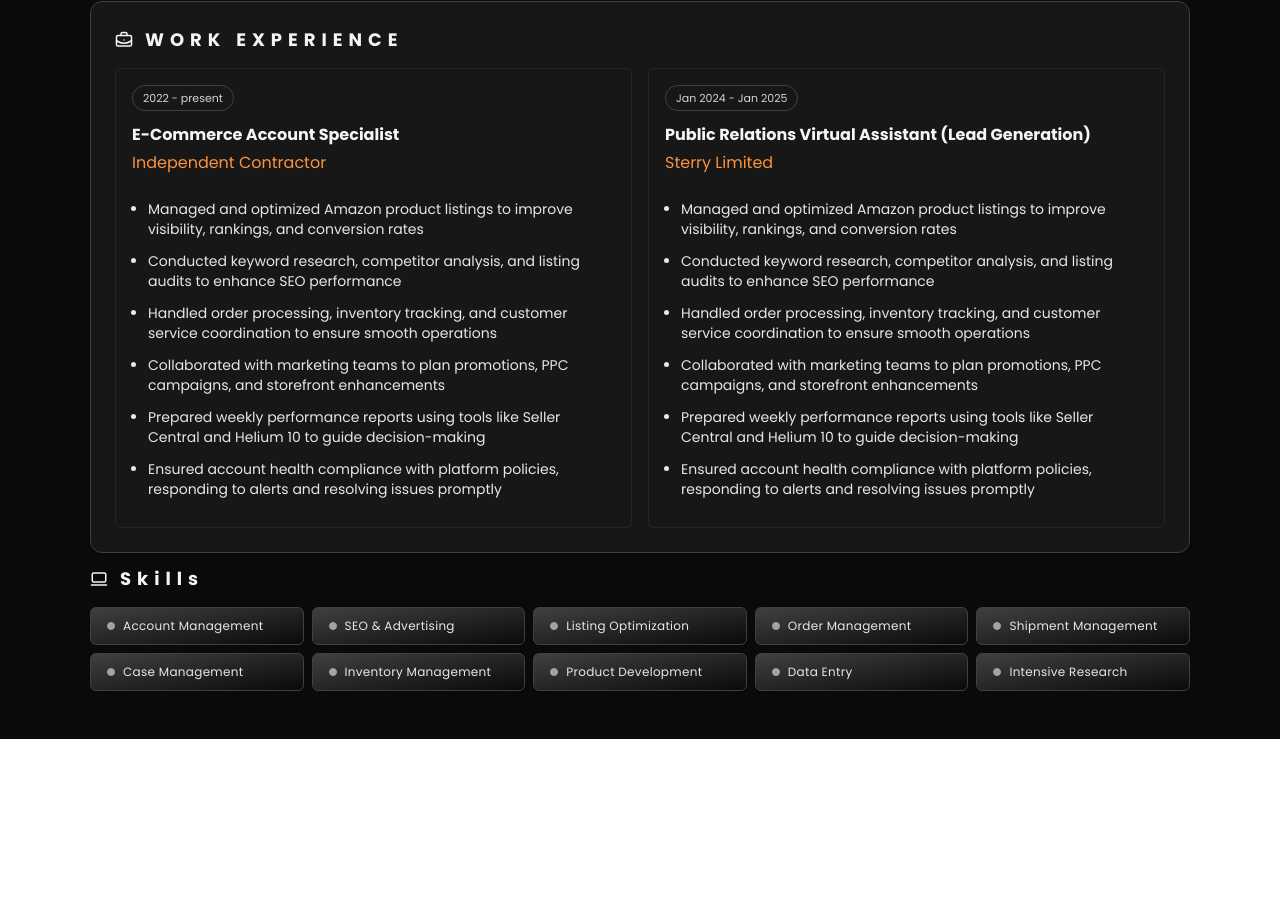
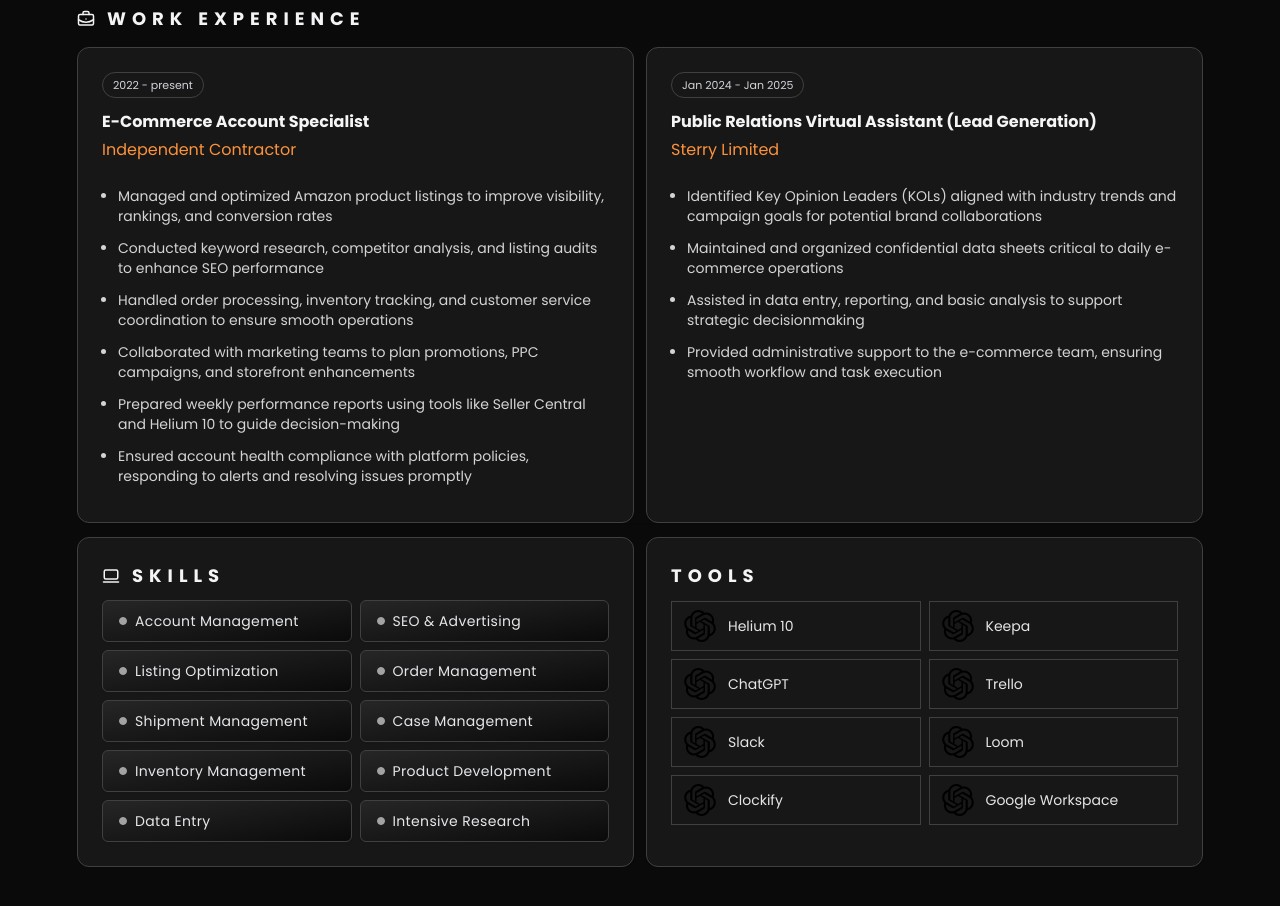
Before and after one commit to rara-wosho/gaela-portfolio, a React (Vite) app: page / in a window 1280 px wide. Shown: the part 476-1382 px from the top of the page. Before the commit the page ends 1215 px from the top, so only its background shows below. Built offline with nearby package versions, Linux system fonts and the light colour scheme.

Commit message:
working with skills and tools

```diff
--- a/src/App.jsx
+++ b/src/App.jsx
@@ -4,6 +4,7 @@
 import EducationSection from "./components/EducationSection";
 import SkillsSection from "./components/SkillsSection";
 import ExperienceSection from "./components/ExperienceSection";
+import ToolsSection from "./components/ToolsSection";
 
 const App = () => {
     const [darkMode, setDarkMode] = useState(true);
@@ -42,11 +43,11 @@
                 </svg>
             </div>
 
-            <div className="mx-auto max-w-[1100px] main-wrapper">
+            <div className="mx-auto max-w-[1150px] main-wrapper px-3 pb-4">
                 <HeroSection />
 
-                <div className="grid gap-x-3 grid-cols-3 mb-3">
-                    <div className="col-span-2">
+                <div className="grid gap-3 grid-cols-1 md:grid-cols-3 mb-3">
+                    <div className="col-span-1 md:col-span-2">
                         <AboutSection />
                     </div>
                     <EducationSection />
@@ -54,8 +55,9 @@
 
                 <ExperienceSection />
 
-                <div className="mb-4">
+                <div className="mb-4 gap-3 grid grid-cols-1 md:grid-cols-2">
                     <SkillsSection />
+                    <ToolsSection />
                 </div>
             </div>
         </div>
--- a/src/components/AboutSection.jsx
+++ b/src/components/AboutSection.jsx
@@ -28,7 +28,7 @@
                 }
             />
 
-            <p className="text-gray-800 mt-2 dark:text-gray-200">
+            <p className="text-gray-800 mt-2 dark:text-gray-300">
                 An experienced{" "}
                 <span className="text-emerald-900 dark:text-emerald-500 font-medium">
                     E-Commerce Account Specialist
--- a/src/components/EducationSection.jsx
+++ b/src/components/EducationSection.jsx
@@ -1,9 +1,8 @@
-import React from "react";
 import SectionTitle from "./ui/SectionTitle";
 
 function EducationSection() {
     return (
-        <div className="p-6 rounded-xl dark:bg-neutral-900 dark:border-neutral-700 border shadow-sm">
+        <div className="md:p-6 p-4 rounded-xl dark:bg-neutral-900 dark:border-neutral-700 w-full border shadow-sm">
             <SectionTitle
                 title="EDUCATION"
                 border
--- a/src/components/ExperienceSection.jsx
+++ b/src/components/ExperienceSection.jsx
@@ -3,7 +3,7 @@
 
 function ExperienceSection() {
     return (
-        <div className="shadow-sm h-full rounded-xl p-6 dark:bg-neutral-900 dark:border-neutral-700 border mb-3">
+        <div className="shadow-sm h-full rounded-xl mt-4 mb-3.5">
             <SectionTitle
                 icon={
                     <svg
@@ -27,17 +27,68 @@
                 title="WORK EXPERIENCE"
             />
 
-            <div className="grid grid-cols-2 gap-x-4 mt-3">
+            <div className="grid grid-cols-1 md:grid-cols-2 gap-3 mt-3">
                 <ExperienceCard
                     title="E-Commerce Account Specialist"
                     secondTitle="Independent Contractor"
                     date="2022 - present"
-                />
+                >
+                    <ul className="ps-4">
+                        <li className="text-sm list-disc text-gray-700 dark:text-neutral-300 mb-3">
+                            Managed and optimized Amazon product listings to
+                            improve visibility, rankings, and conversion rates
+                        </li>
+                        <li className="text-sm list-disc text-gray-700 dark:text-neutral-300 mb-3">
+                            Conducted keyword research, competitor analysis, and
+                            listing audits to enhance SEO performance
+                        </li>
+                        <li className="text-sm list-disc text-gray-700 dark:text-neutral-300 mb-3">
+                            Handled order processing, inventory tracking, and
+                            customer service coordination to ensure smooth
+                            operations
+                        </li>
+                        <li className="text-sm list-disc text-gray-700 dark:text-neutral-300 mb-3">
+                            Collaborated with marketing teams to plan
+                            promotions, PPC campaigns, and storefront
+                            enhancements
+                        </li>
+                        <li className="text-sm list-disc text-gray-700 dark:text-neutral-300 mb-3">
+                            Prepared weekly performance reports using tools like
+                            Seller Central and Helium 10 to guide
+                            decision-making
+                        </li>
+                        <li className="text-sm list-disc text-gray-700 dark:text-neutral-300 mb-3">
+                            Ensured account health compliance with platform
+                            policies, responding to alerts and resolving issues
+                            promptly
+                        </li>
+                    </ul>
+                </ExperienceCard>
                 <ExperienceCard
                     date="Jan 2024 - Jan 2025"
                     secondTitle="Sterry Limited"
                     title="Public Relations Virtual Assistant (Lead Generation)"
-                />
+                >
+                    <ul className="ps-4">
+                        <li className="text-sm list-disc text-gray-700 dark:text-neutral-300 mb-3">
+                            Identified Key Opinion Leaders (KOLs) aligned with
+                            industry trends and campaign goals for potential
+                            brand collaborations
+                        </li>
+                        <li className="text-sm list-disc text-gray-700 dark:text-neutral-300 mb-3">
+                            Maintained and organized confidential data sheets
+                            critical to daily e-commerce operations
+                        </li>
+                        <li className="text-sm list-disc text-gray-700 dark:text-neutral-300 mb-3">
+                            Assisted in data entry, reporting, and basic
+                            analysis to support strategic decisionmaking
+                        </li>
+                        <li className="text-sm list-disc text-gray-700 dark:text-neutral-300 mb-3">
+                            Provided administrative support to the e-commerce
+                            team, ensuring smooth workflow and task execution
+                        </li>
+                    </ul>
+                </ExperienceCard>
             </div>
         </div>
     );
--- a/src/components/SkillsSection.jsx
+++ b/src/components/SkillsSection.jsx
@@ -16,7 +16,7 @@
 
 function SkillsSection() {
     return (
-        <div className="mb-2">
+        <div className="shadow-sm h-full flex-grow rounded-xl p-4 md:p-6 dark:bg-neutral-900 dark:border-neutral-700 border">
             <SectionTitle
                 title="Skills"
                 icon={
@@ -45,34 +45,10 @@
                 }
             />
 
-            <div className="gap-2 mt-3 text-sm grid grid-cols-5">
+            <div className="gap-2 mt-2 text-sm grid grid-cols-2">
                 {skills.map((skill) => (
                     <SkillTab skill={skill} />
                 ))}
-                {/* <span className="bg-blue-100 text-blue-800 px-3 py-1 rounded-full">
-          Account Management
-        </span>
-        <span className="bg-green-100 text-green-800 px-3 py-1 rounded-full">
-          Listing Optimization
-        </span>
-        <span className="bg-yellow-100 text-yellow-800 px-3 py-1 rounded-full">
-          SEO & Advertising
-        </span>
-        <span className="bg-purple-100 text-purple-800 px-3 py-1 rounded-full">
-          Order Management
-        </span>
-        <span className="bg-red-100 text-red-800 px-3 py-1 rounded-full">
-          Inventory Management
-        </span>
-        <span className="bg-teal-100 text-teal-800 px-3 py-1 rounded-full">
-          Product Development
-        </span>
-        <span className="bg-pink-100 text-pink-800 px-3 py-1 rounded-full">
-          Data Entry
-        </span>
-        <span className="bg-indigo-100 text-indigo-800 px-3 py-1 rounded-full">
-          Intensive Research
-        </span> */}
             </div>
         </div>
     );
--- /dev/null
+++ b/src/components/ToolsSection.jsx
@@ -0,0 +1,21 @@
+import SectionTitle from "./ui/SectionTitle";
+import ToolTab from "./ui/ToolTab";
+
+export default function ToolsSection() {
+    return (
+        <div className="shadow-sm h-full rounded-xl p-4 md:p-6 flex-grow dark:bg-neutral-900 dark:border-neutral-700 border">
+            <SectionTitle title="Tools" />
+
+            <div className="grid gap-2 mt-3 grid-cols-2">
+                <ToolTab tool="Helium 10" />
+                <ToolTab tool="Keepa" />
+                <ToolTab tool="ChatGPT" />
+                <ToolTab tool="Trello" />
+                <ToolTab tool="Slack" />
+                <ToolTab tool="Loom" />
+                <ToolTab tool="Clockify" />
+                <ToolTab tool="Google Workspace" />
+            </div>
+        </div>
+    );
+}
--- a/src/components/ui/ExperienceCard.jsx
+++ b/src/components/ui/ExperienceCard.jsx
@@ -1,6 +1,6 @@
-export default function ExperienceCard({ title, date, secondTitle }) {
+export default function ExperienceCard({ title, date, secondTitle, children }) {
     return (
-        <div className="border dark:border-neutral-800 dark:bg-transparent rounded-md p-4">
+        <div className="border dark:border-neutral-700 dark:bg-neutral-900 rounded-xl p-6">
             <p className="rounded-full inline-block border dark:border-neutral-700 px-2.5 py-1 dark:text-gray-300 text-[11px] text-gray-600 mb-3">
                 {date}
             </p>
@@ -11,33 +11,7 @@
             <p className="dark:text-orange-400 text-orange-600 mb-6">
                 {secondTitle}
             </p>
-
-            <ul className="ps-4">
-                <li className="text-sm list-disc text-gray-600 dark:text-gray-200 mb-3">
-                    Managed and optimized Amazon product listings to improve
-                    visibility, rankings, and conversion rates
-                </li>
-                <li className="text-sm list-disc text-gray-600 dark:text-gray-200 mb-3">
-                    Conducted keyword research, competitor analysis, and listing
-                    audits to enhance SEO performance
-                </li>
-                <li className="text-sm list-disc text-gray-600 dark:text-gray-200 mb-3">
-                    Handled order processing, inventory tracking, and customer
-                    service coordination to ensure smooth operations
-                </li>
-                <li className="text-sm list-disc text-gray-600 dark:text-gray-200 mb-3">
-                    Collaborated with marketing teams to plan promotions, PPC
-                    campaigns, and storefront enhancements
-                </li>
-                <li className="text-sm list-disc text-gray-600 dark:text-gray-200 mb-3">
-                    Prepared weekly performance reports using tools like Seller
-                    Central and Helium 10 to guide decision-making
-                </li>
-                <li className="text-sm list-disc text-gray-600 dark:text-gray-200 mb-3">
-                    Ensured account health compliance with platform policies,
-                    responding to alerts and resolving issues promptly
-                </li>
-            </ul>
+            {children}
         </div>
     );
 }
--- a/src/components/ui/SectionTitle.jsx
+++ b/src/components/ui/SectionTitle.jsx
@@ -11,7 +11,9 @@
                     {icon}
                 </div>
             )}
-            <p className="text-[18px] font-bold tracking-[6px]">{title}</p>
+            <p className="text-[18px] font-bold tracking-[6px] uppercase">
+                {title}
+            </p>
         </div>
     );
 }
--- a/src/components/ui/SkillTab.jsx
+++ b/src/components/ui/SkillTab.jsx
@@ -1,7 +1,6 @@
 function SkillTab({ skill }) {
     return (
-        <div className="group flex items-center duration-300 bg-gradient-to-br from-white to-neutral-200 shadow-sm dark:from-neutral-700 dark:text-gray-200 dark:to-neutral-950 tracking-wide px-4 py-2.5 rounded-md border dark:border-neutral-700 text-xs hover:text-emerald-600 hover:border-emerald-400 dark:hover:text-emerald-400">
-            {/* This dot changes color when the parent is hovered */}
+        <div className="group flex items-center duration-300 bg-gradient-to-br from-white to-neutral-200 shadow-sm dark:from-neutral-800 dark:text-gray-200 dark:to-neutral-950 tracking-wide px-4 py-2.5 rounded-md border dark:border-neutral-700 text-sm hover:text-emerald-600 hover:border-emerald-400 dark:hover:text-emerald-400">
             <div className="w-2 aspect-square bg-neutral-300 dark:bg-neutral-400 rounded-full border me-2 border-neutral-400 group-hover:bg-emerald-600 group-hover:border-emerald-600 transition-colors duration-300"></div>
             {skill}
         </div>
--- /dev/null
+++ b/src/components/ui/ToolTab.jsx
@@ -0,0 +1,12 @@
+export default function ToolTab({ tool }) {
+    return (
+        <div className="border dark:border-neutral-700 py-2 px-3 text-neutral-200 flex items-center">
+            <img
+                src="\images\chatgpt.png"
+                alt="Tool logo"
+                className="w-8 h-8 object-cover me-3"
+            />
+            <p className="text-sm">{tool}</p>
+        </div>
+    );
+}
```
Also changed, not shown: public/images/chatgpt.png (added).
